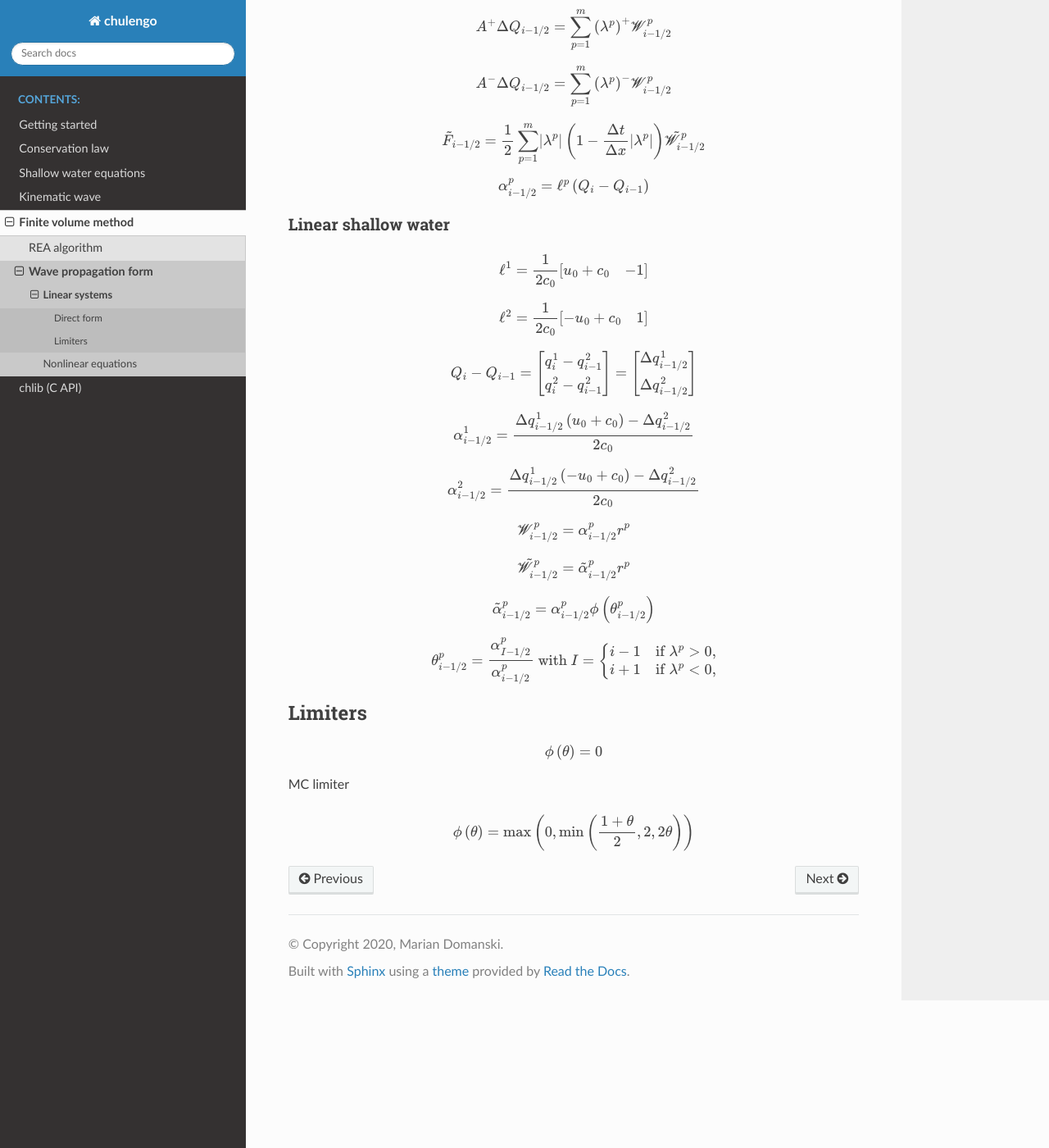
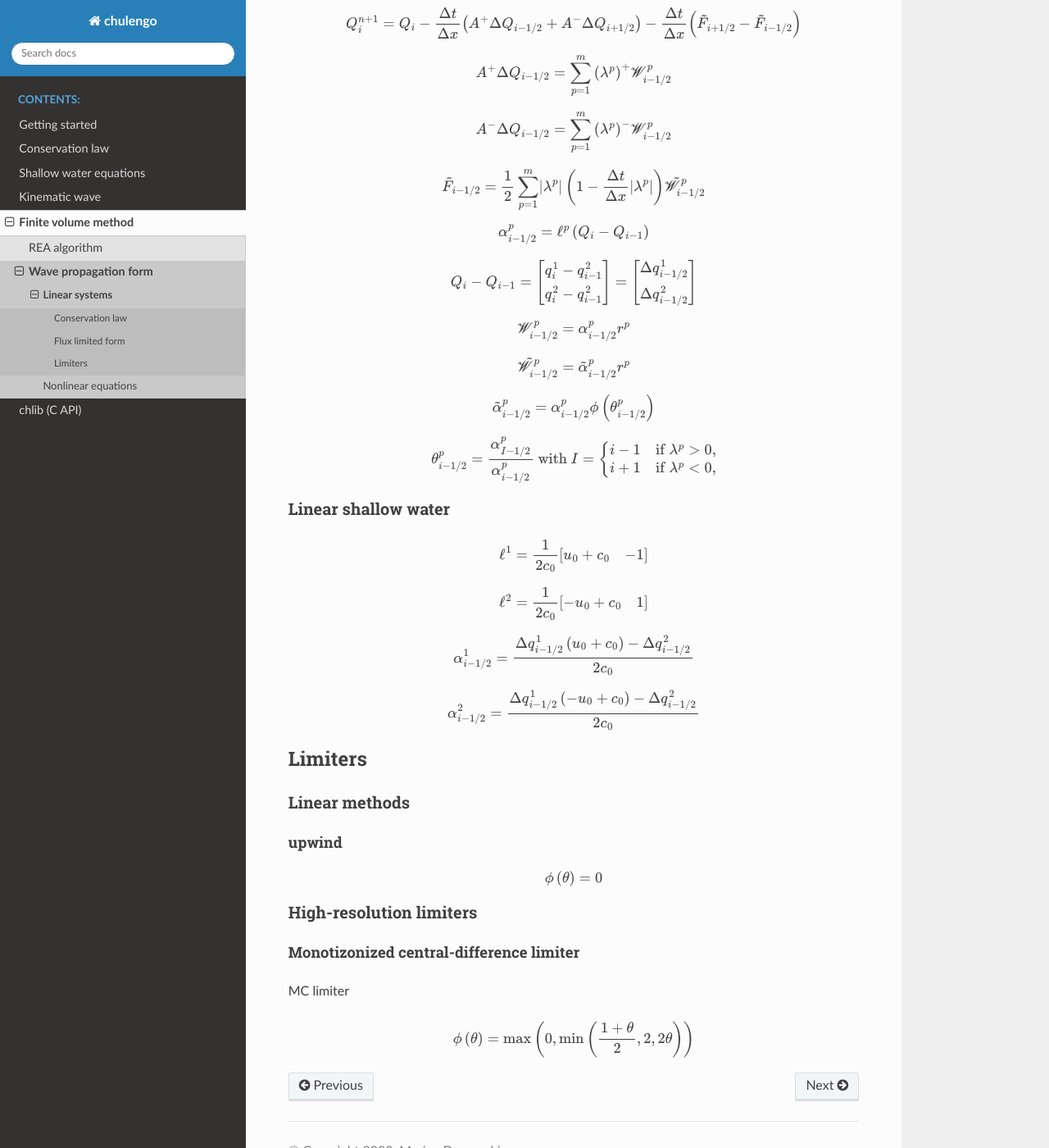
Before and after one commit to mmdski/chulengo, a Sphinx documentation site: the page built from docs/fvm/linear.rst, in a window 1280 px wide and 1400 px high, scrolled down 1018 px. Shown: the whole window at 82% size. Built offline with Sphinx 7.4.7 and the Read the Docs theme 2.0.0, drawn with Linux system fonts in a browser that asks for light colours; some of the changed text lies outside the part shown.

Commit message:
fix heading formatting

```diff
--- a/docs/fvm/linear.rst
+++ b/docs/fvm/linear.rst
@@ -1,6 +1,10 @@
 ==============
 Linear systems
 ==============
+
+----------------
+Conservation law
+----------------
 
 A linear conservation law in differental form follows the form
 
@@ -40,8 +44,9 @@ matrix, with :math:`m` being the number of elements in the vector :math:`q`.
 
 .. math:: R = \begin{bmatrix}r^1\vert r^2\vert\dotsc\vert r^m\end{bmatrix}
 
-Direct form
-===========
+-----------------
+Flux limited form
+-----------------
 
 .. math:: Q^{n+1}_i = Q_i -
     \frac{\Delta t}{\Delta x}\left(A^{+}\Delta Q_{i-1/2} + A^{-}\Delta Q_{i+1/2}\right) -
@@ -60,23 +65,9 @@ Direct form
 
 .. math:: \alpha^p_{i-1/2} = \ell^p\left(Q_i - Q_{i-1}\right)
 
---------------------
-Linear shallow water
---------------------
-
-.. math:: \ell^1 = \frac{1}{2c_0}\begin{bmatrix}u_0 + c_0 & -1\end{bmatrix}
-
-.. math:: \ell^2 = \frac{1}{2c_0}\begin{bmatrix}-u_0 + c_0 & 1\end{bmatrix}
-
 .. math:: Q_i - Q_{i-1} =
     \begin{bmatrix} q^1_i - q^2_{i-1} \\ q^2_i - q^2_{i-1} \end{bmatrix} =
     \begin{bmatrix} \Delta q^1_{i-1/2} \\ \Delta q^2_{i-1/2} \end{bmatrix}
-
-.. math:: \alpha^1_{i-1/2} =
-    \frac{\Delta q^1_{i-1/2}\left(u_0 + c_0\right) - \Delta q^2_{i-1/2}}{2c_0}
-
-.. math:: \alpha^2_{i-1/2} =
-    \frac{\Delta q^1_{i-1/2}\left(- u_0 + c_0\right) - \Delta q^2_{i-1/2}}{2c_0}
 
 .. math:: \mathscr{W}^p_{i-1/2} = \alpha^p_{i-1/2}r^p
 
@@ -91,22 +82,36 @@ Linear shallow water
         i + 1& \text{if $\lambda^p < 0$},
     \end{cases}
 
+Linear shallow water
+====================
+
+.. math:: \ell^1 = \frac{1}{2c_0}\begin{bmatrix}u_0 + c_0 & -1\end{bmatrix}
+
+.. math:: \ell^2 = \frac{1}{2c_0}\begin{bmatrix}-u_0 + c_0 & 1\end{bmatrix}
+
+.. math:: \alpha^1_{i-1/2} =
+    \frac{\Delta q^1_{i-1/2}\left(u_0 + c_0\right) - \Delta q^2_{i-1/2}}{2c_0}
+
+.. math:: \alpha^2_{i-1/2} =
+    \frac{\Delta q^1_{i-1/2}\left(- u_0 + c_0\right) - \Delta q^2_{i-1/2}}{2c_0}
+
+--------
 Limiters
-========
+--------
 
 Linear methods
---------------
+==============
 
 upwind
-++++++
+------
 
 .. math:: \phi\left(\theta\right) = 0
 
 High-resolution limiters
-------------------------
+========================
 
 Monotizonized central-difference limiter
-++++++++++++++++++++++++++++++++++++++++
+----------------------------------------
 
 MC limiter
 
```
